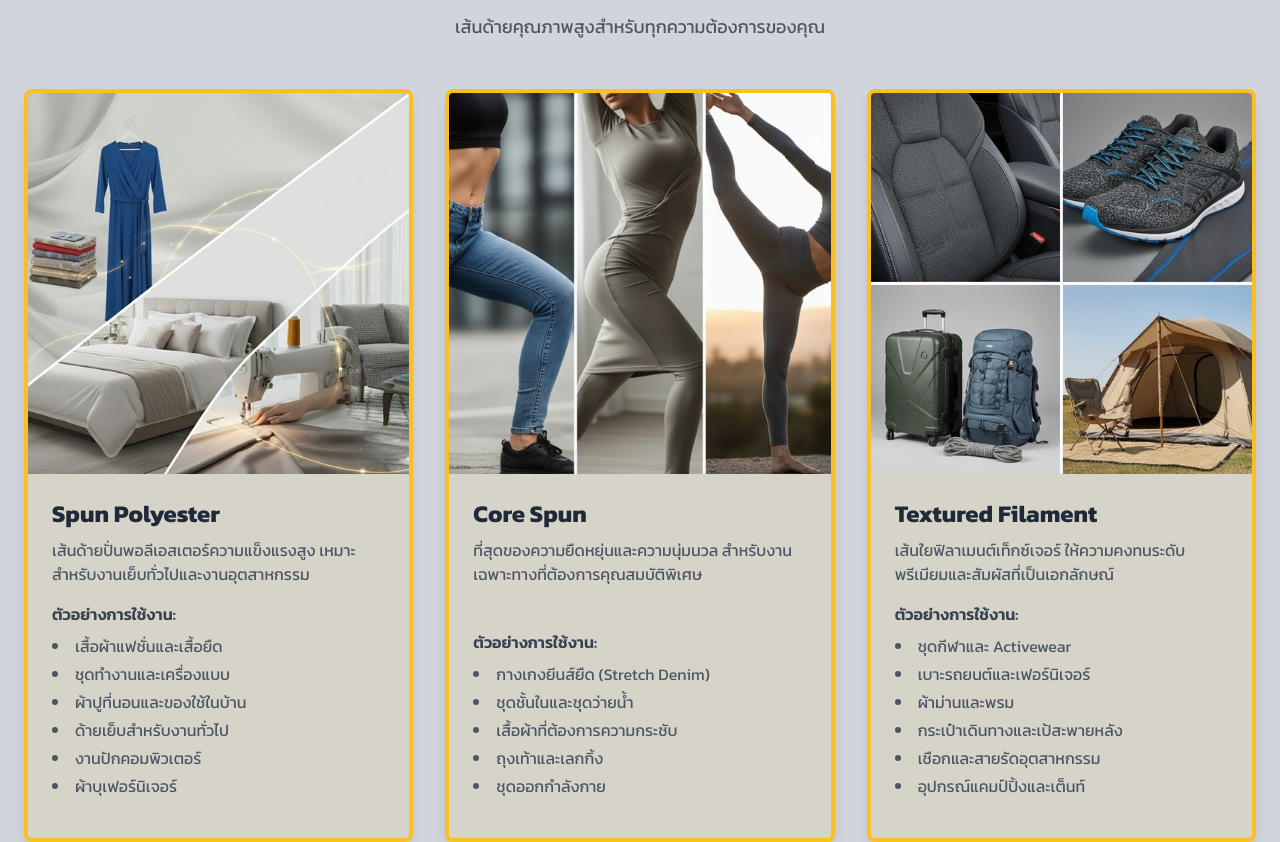
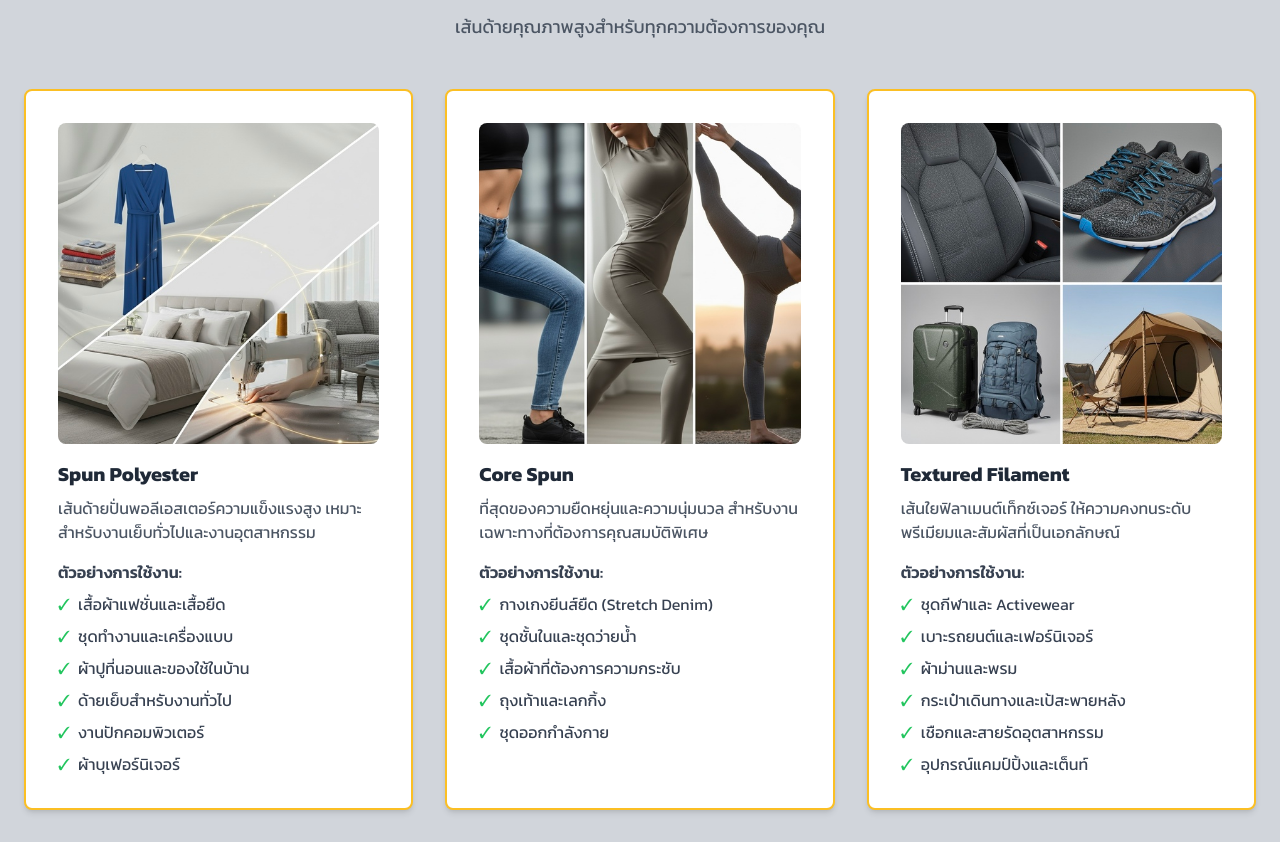
Before and after one commit to GTTHAI/goldenthread, a plain HTML site: page index.html in a window 1280 px wide. Shown: the part 1189-2031 px from the top of the page. Drawn offline with nearby package versions, Linux system fonts and the light colour scheme.

Commit message:
fix blurrrr

```diff
--- a/index.html
+++ b/index.html
@@ -103,60 +103,48 @@
             </div>
             <div class="grid grid-cols-1 sm:grid-cols-2 md:grid-cols-3 gap-8 max-w-sm mx-auto sm:max-w-none">
                 <!-- Product Card 1 -->
-                <div class="bg-amber-400/10 border-4 border-amber-400 rounded-lg shadow-lg overflow-hidden group flex flex-col hover:shadow-xl transition-all duration-300">
-                    <img src="images/Spun Polyester.jpg" alt="Spun Polyester" class="w-full aspect-square object-cover object-center group-hover:scale-105 transition-transform duration-300" style="object-position: center;">
-                    <div class="p-6 flex flex-col flex-grow">
-                        <h3 class="text-2xl font-bold mb-2">Spun Polyester</h3>
+                <div class="bg-white border-2 border-amber-400 p-8 rounded-lg shadow-md hover:shadow-xl transition-shadow">
+                    <img src="images/Spun Polyester.jpg" alt="Spun Polyester" class="w-full aspect-square object-cover rounded-lg mb-4">
+                    <h3 class="text-xl font-bold mt-4 mb-2">Spun Polyester</h3>
                     <p class="text-gray-600 mb-4">เส้นด้ายปั่นพอลีเอสเตอร์ความแข็งแรงสูง เหมาะสำหรับงานเย็บทั่วไปและงานอุตสาหกรรม</p>
-                        <div class="mt-auto">
                     <h4 class="font-semibold mb-2 text-gray-700">ตัวอย่างการใช้งาน:</h4>
-                            <ul class="space-y-1 text-gray-600 list-disc list-inside mb-4">
-                                <li>เสื้อผ้าแฟชั่นและเสื้อยืด</li>
-                                <li>ชุดทำงานและเครื่องแบบ</li>
-                                <li>ผ้าปูที่นอนและของใช้ในบ้าน</li>
-                                <li>ด้ายเย็บสำหรับงานทั่วไป</li>
-                                <li>งานปักคอมพิวเตอร์</li>
-                                <li>ผ้าบุเฟอร์นิเจอร์</li>
+                    <ul class="space-y-2 text-gray-700">
+                        <li class="flex items-center"><span class="text-green-500 mr-2">✓</span> เสื้อผ้าแฟชั่นและเสื้อยืด</li>
+                        <li class="flex items-center"><span class="text-green-500 mr-2">✓</span> ชุดทำงานและเครื่องแบบ</li>
+                        <li class="flex items-center"><span class="text-green-500 mr-2">✓</span> ผ้าปูที่นอนและของใช้ในบ้าน</li>
+                        <li class="flex items-center"><span class="text-green-500 mr-2">✓</span> ด้ายเย็บสำหรับงานทั่วไป</li>
+                        <li class="flex items-center"><span class="text-green-500 mr-2">✓</span> งานปักคอมพิวเตอร์</li>
+                        <li class="flex items-center"><span class="text-green-500 mr-2">✓</span> ผ้าบุเฟอร์นิเจอร์</li>
                     </ul>
                 </div>
-                    </div>
-                </div>
                 <!-- Product Card 2 -->
-                <div class="bg-amber-400/10 border-4 border-amber-400 rounded-lg shadow-lg overflow-hidden group flex flex-col hover:shadow-xl transition-all duration-300">
-                    <img src="images/core spun.jpg" alt="Core Spun" class="w-full aspect-square object-cover object-center group-hover:scale-105 transition-transform duration-300" style="object-position: center;">
-                    <div class="p-6 flex flex-col flex-grow">
-                        <h3 class="text-2xl font-bold mb-2">Core Spun</h3>
+                <div class="bg-white border-2 border-amber-400 p-8 rounded-lg shadow-md hover:shadow-xl transition-shadow">
+                    <img src="images/core spun.jpg" alt="Core Spun" class="w-full aspect-square object-cover rounded-lg mb-4">
+                    <h3 class="text-xl font-bold mt-4 mb-2">Core Spun</h3>
                     <p class="text-gray-600 mb-4">ที่สุดของความยืดหยุ่นและความนุ่มนวล สำหรับงานเฉพาะทางที่ต้องการคุณสมบัติพิเศษ</p>
-                        <div class="mt-auto">
                     <h4 class="font-semibold mb-2 text-gray-700">ตัวอย่างการใช้งาน:</h4>
-                            <ul class="space-y-1 text-gray-600 list-disc list-inside mb-4">
-                                <li>กางเกงยีนส์ยืด (Stretch Denim)</li>
-                                <li>ชุดชั้นในและชุดว่ายน้ำ</li>
-                                <li>เสื้อผ้าที่ต้องการความกระชับ</li>
-                                <li>ถุงเท้าและเลกกิ้ง</li>
-                                <li>ชุดออกกำลังกาย</li>
+                    <ul class="space-y-2 text-gray-700">
+                        <li class="flex items-center"><span class="text-green-500 mr-2">✓</span> กางเกงยีนส์ยืด (Stretch Denim)</li>
+                        <li class="flex items-center"><span class="text-green-500 mr-2">✓</span> ชุดชั้นในและชุดว่ายน้ำ</li>
+                        <li class="flex items-center"><span class="text-green-500 mr-2">✓</span> เสื้อผ้าที่ต้องการความกระชับ</li>
+                        <li class="flex items-center"><span class="text-green-500 mr-2">✓</span> ถุงเท้าและเลกกิ้ง</li>
+                        <li class="flex items-center"><span class="text-green-500 mr-2">✓</span> ชุดออกกำลังกาย</li>
                     </ul>
                 </div>
-                    </div>
-                </div>
                 <!-- Product Card 3 -->
-                <div class="bg-amber-400/10 border-4 border-amber-400 rounded-lg shadow-lg overflow-hidden group flex flex-col hover:shadow-xl transition-all duration-300">
-                    <img src="images/Textured Filament.jpg" alt="Textured Filament" class="w-full aspect-square object-cover object-center group-hover:scale-105 transition-transform duration-300" style="object-position: center;">
-                    <div class="p-6 flex flex-col flex-grow">
-                        <h3 class="text-2xl font-bold mb-2">Textured Filament</h3>
+                <div class="bg-white border-2 border-amber-400 p-8 rounded-lg shadow-md hover:shadow-xl transition-shadow">
+                    <img src="images/Textured Filament.jpg" alt="Textured Filament" class="w-full aspect-square object-cover rounded-lg mb-4">
+                    <h3 class="text-xl font-bold mt-4 mb-2">Textured Filament</h3>
                     <p class="text-gray-600 mb-4">เส้นใยฟิลาเมนต์เท็กซ์เจอร์ ให้ความคงทนระดับพรีเมียมและสัมผัสที่เป็นเอกลักษณ์</p>
-                        <div class="mt-auto">
                     <h4 class="font-semibold mb-2 text-gray-700">ตัวอย่างการใช้งาน:</h4>
-                            <ul class="space-y-1 text-gray-600 list-disc list-inside mb-4">
-                                <li>ชุดกีฬาและ Activewear</li>
-                                <li>เบาะรถยนต์และเฟอร์นิเจอร์</li>
-                                <li>ผ้าม่านและพรม</li>
-                                <li>กระเป๋าเดินทางและเป้สะพายหลัง</li>
-                                <li>เชือกและสายรัดอุตสาหกรรม</li>
-                                <li>อุปกรณ์แคมป์ปิ้งและเต็นท์</li>
+                    <ul class="space-y-2 text-gray-700">
+                        <li class="flex items-center"><span class="text-green-500 mr-2">✓</span> ชุดกีฬาและ Activewear</li>
+                        <li class="flex items-center"><span class="text-green-500 mr-2">✓</span> เบาะรถยนต์และเฟอร์นิเจอร์</li>
+                        <li class="flex items-center"><span class="text-green-500 mr-2">✓</span> ผ้าม่านและพรม</li>
+                        <li class="flex items-center"><span class="text-green-500 mr-2">✓</span> กระเป๋าเดินทางและเป้สะพายหลัง</li>
+                        <li class="flex items-center"><span class="text-green-500 mr-2">✓</span> เชือกและสายรัดอุตสาหกรรม</li>
+                        <li class="flex items-center"><span class="text-green-500 mr-2">✓</span> อุปกรณ์แคมป์ปิ้งและเต็นท์</li>
                     </ul>
-                        </div>
-                    </div>
                 </div>
             </div>
         </div>
```
Lines whose indentation alone changed are shown as unchanged.
